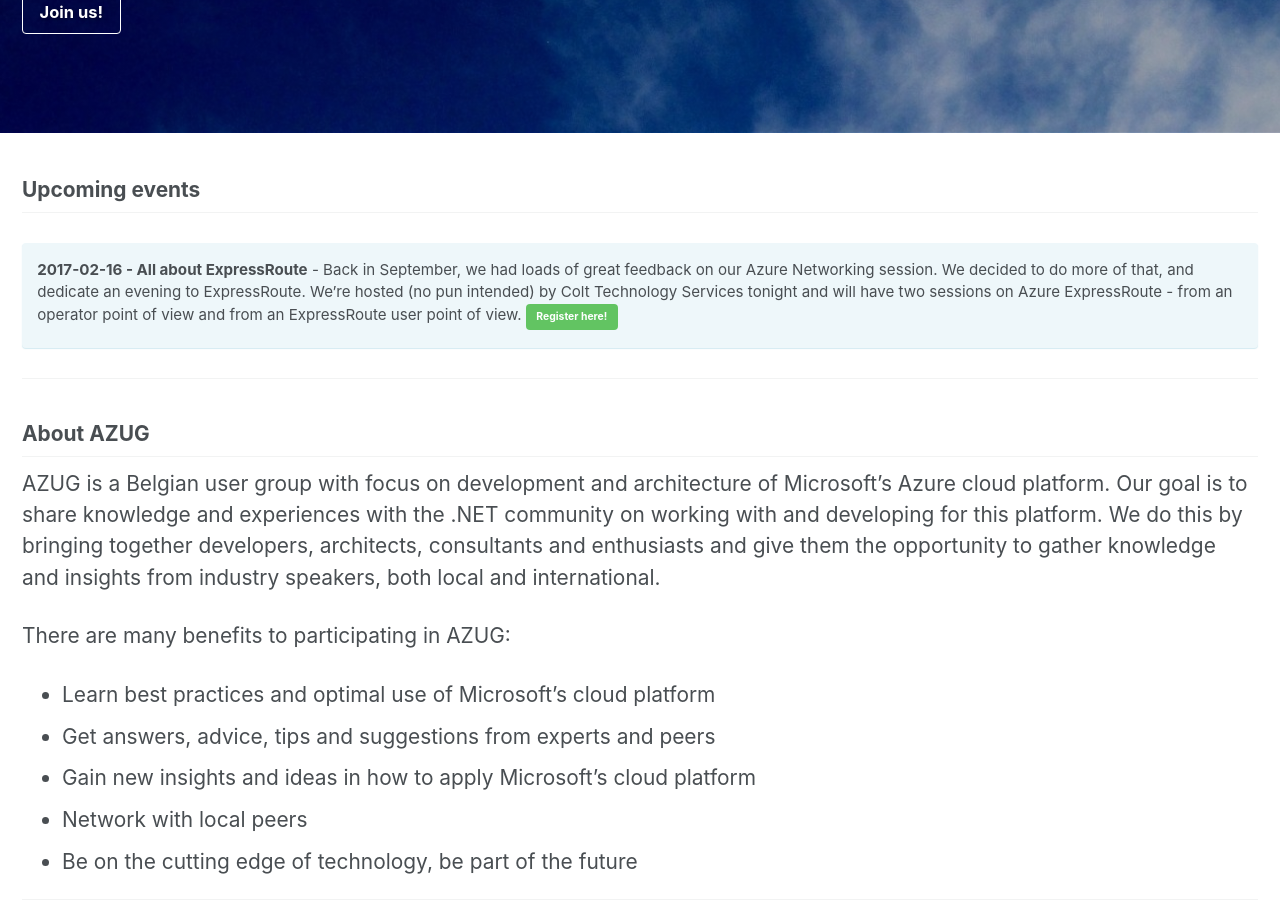
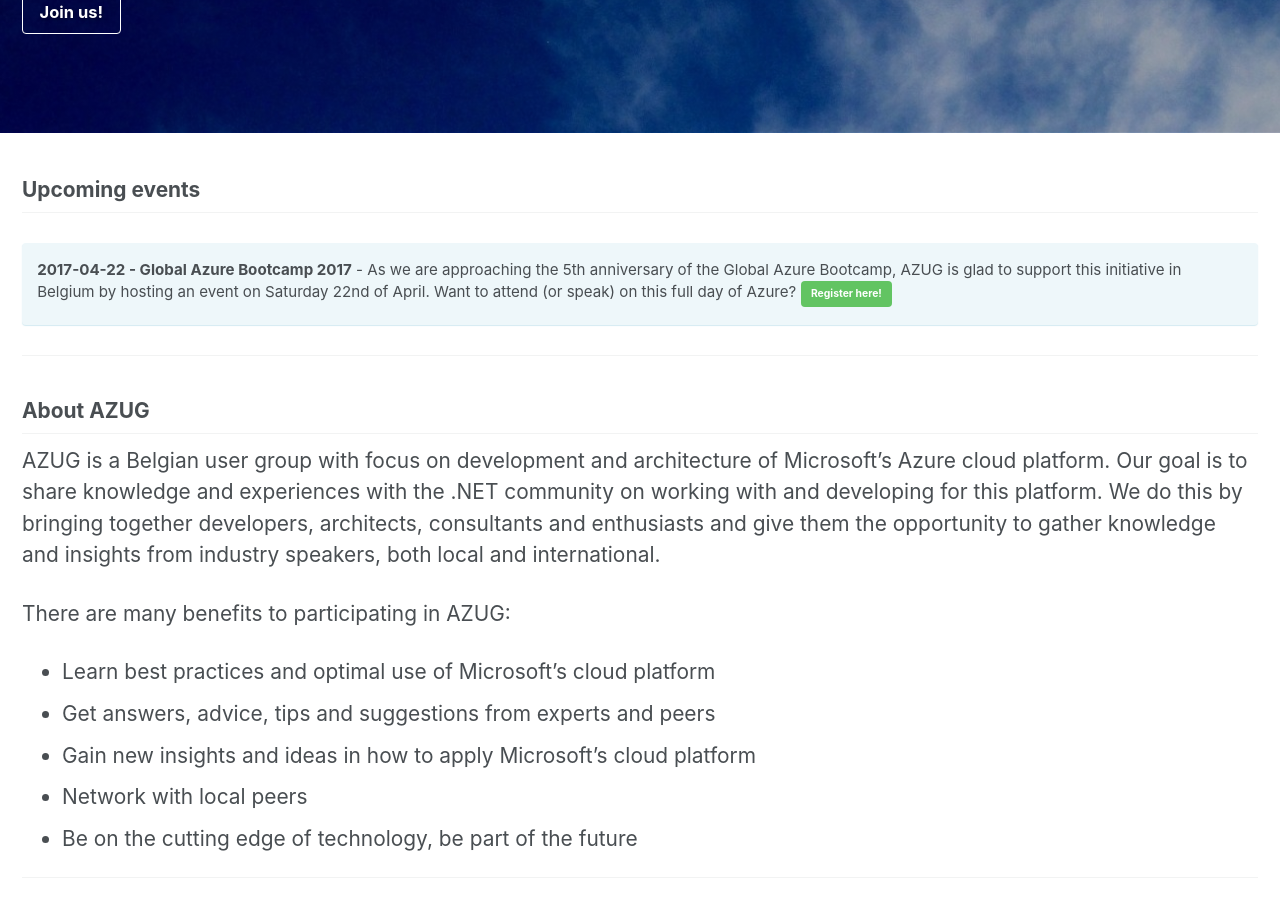
Before and after one commit to AzugBe/azugbe.github.io, a Jekyll site: the page built from index.md, in a window 1280 px wide and 900 px high, scrolled down 426 px. Built offline with Jekyll 4.4.1, drawn with Linux system fonts in a browser that asks for light colours.

Commit message:
More GAB

```diff
--- a/index.md
+++ b/index.md
@@ -13,7 +13,7 @@ excerpt: "The Belgium Azure User Group focuses on knowledge sharing and networki
 ---
 
 ## Upcoming events
-**2017-02-16 - All about ExpressRoute** - Back in September, we had loads of great feedback on our Azure Networking session. We decided to do more of that, and dedicate an evening to ExpressRoute. We're hosted (no pun intended) by Colt Technology Services tonight and will have two sessions on Azure ExpressRoute - from an operator point of view and from an ExpressRoute user point of view. [Register here!](/events/2017/01/16/all-about-expressroute){: .btn .btn--success}
+**2017-04-22 - Global Azure Bootcamp 2017** - As we are approaching the 5th anniversary of the Global Azure Bootcamp, AZUG is glad to support this initiative in Belgium by hosting an event on Saturday 22nd of April. Want to attend (or speak) on this full day of Azure? [Register here!](/events/2017-04-22-global-azure-bootcamp-2017){: .btn .btn--success}
 {: .notice--info}
 
 <hr />
```
Also changed, not shown: _posts/events/2017-04-22---global-azure-bootcamp-2017.md (+8 -10 lines).
